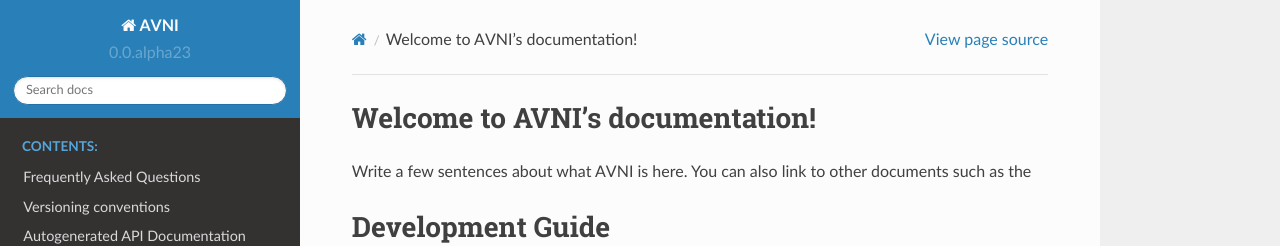
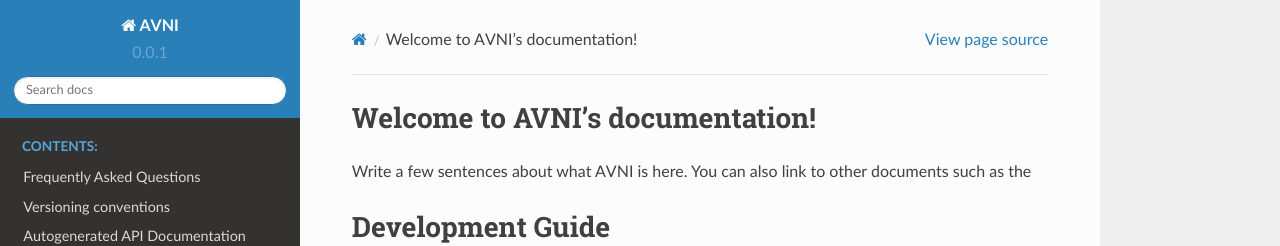
Before and after one commit to globalseismology/avni, a Sphinx documentation site: the page built from docs/index.rst, in a window 1280 px wide. Shown: the top 246 px of the page. Built offline with Sphinx 7.4.7 and the Read the Docs theme 2.0.0, drawn with Linux system fonts in a browser that asks for light colours; pages that are not in the unit, such as notebooks, are missing from menus; the version number is read from the project's files by our own code.

```diff
--- a/docs/conf.py
+++ b/docs/conf.py
@@ -37,7 +37,7 @@
 # MOCK_MODULES = ['avni']
 # sys.modules.update((mod_name, Mock()) for mod_name in MOCK_MODULES)
 
-import avni
+#import avni
 
 
 # -- Project information -----------------------------------------------------
@@ -112,11 +112,11 @@
 # built documents.
 #
 # The short X.Y version.
-#version = '0.0.1'
-version = avni.version.short_version
+version = '0.0.1'
+#version = avni.version.short_version
 # The full version, including alpha/beta/rc tags.
-#release = '0.0.1'
-release = avni.__version__
+release = '0.0.1'
+#release = avni.__version__
 
 
 # The language for content autogenerated by Sphinx. Refer to documentation
```
